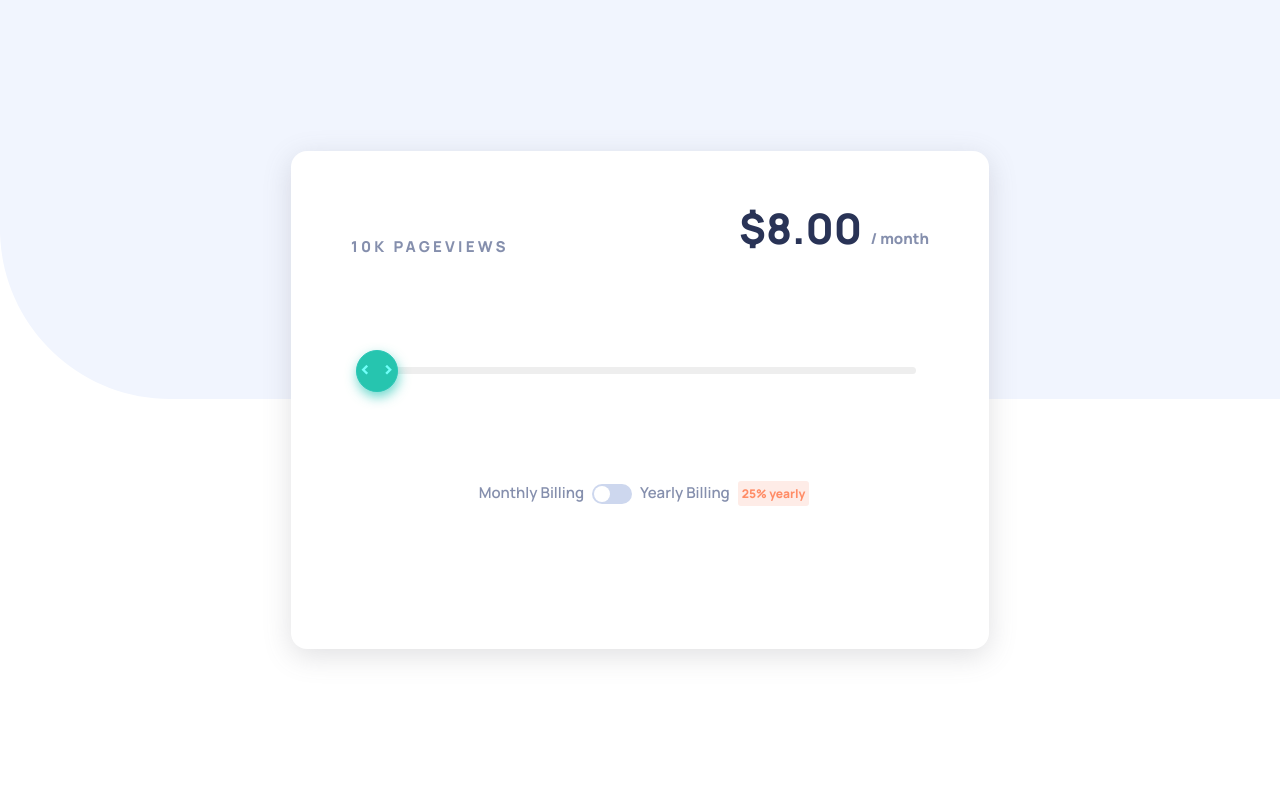
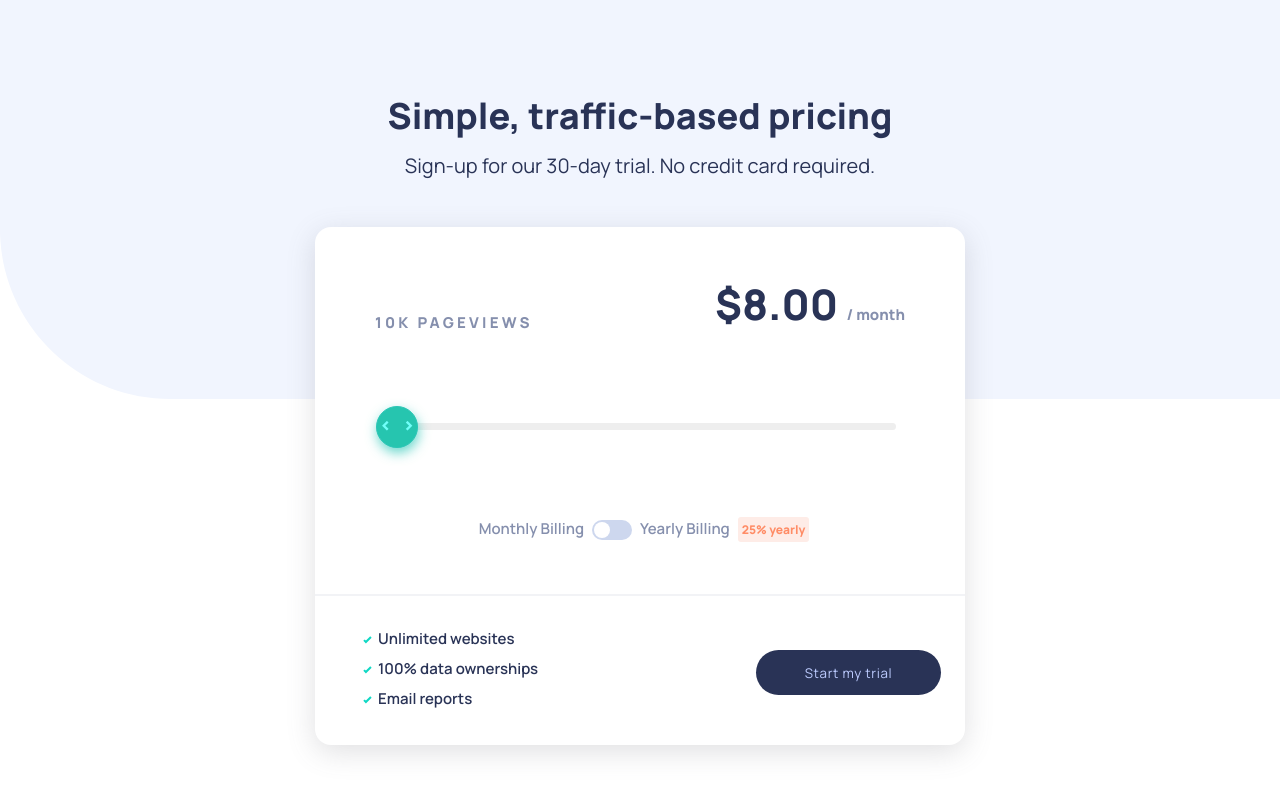
Before and after one commit to othewebdev/pricing-interactive, a React (Create React App) app: page / in a window 1280 px wide. Shown: the top 794 px of the page. Built offline with nearby package versions, Linux system fonts and the light colour scheme.

Commit message:
[PI-5] Bottom Bar, needs discount logic

```diff
--- a/public/index.html
+++ b/public/index.html
@@ -2,7 +2,7 @@
 <html lang="en">
   <head>
     <meta charset="utf-8" />
-    <link rel="icon" href="%PUBLIC_URL%/favicon.ico" />
+    <link rel="icon" href="%PUBLIC_URL%/favicon-32x32.png" />
     <meta name="viewport" content="width=device-width, initial-scale=1" />
     <meta name="theme-color" content="#000000" />
     <meta
@@ -24,7 +24,7 @@
       work correctly both with client-side routing and a non-root public URL.
       Learn how to configure a non-root public URL by running `npm run build`.
     -->
-    <title>React App</title>
+    <title>Pricing Interactive</title>
   </head>
   <body>
     <noscript>You need to enable JavaScript to run this app.</noscript>
--- a/src/App.css
+++ b/src/App.css
@@ -5,11 +5,15 @@
   background-size: 100%;
   min-height: 100vh;
   display: flex;
-  flex-direction: row;
+  flex-direction: column;
   align-items: center;
   justify-content: center;
   font-size: calc(10px + 2vmin);
   color: white;
+  font-family: "Manrope", sans-serif;
+}
+
+button {
   font-family: "Manrope", sans-serif;
 }
 
--- a/src/App.js
+++ b/src/App.js
@@ -1,9 +1,11 @@
 import "./App.css";
+import Header from "./components/Header/Header";
 import PricingTool from "./components/PricingTool/PricingTool";
 
 function App() {
   return (
     <div className="Page">
+      <Header />
       <PricingTool />
     </div>
   );
--- /dev/null
+++ b/src/components/Header/Header.jsx
@@ -0,0 +1,13 @@
+import React from "react";
+import "./styles.css";
+
+const Header = () => {
+  return (
+    <div className="HeaderContainer">
+      <h1>Simple, traffic-based pricing</h1>
+      <p>Sign-up for our 30-day trial. No credit card required.</p>{" "}
+    </div>
+  );
+};
+
+export default Header;
--- /dev/null
+++ b/src/components/Header/styles.css
@@ -0,0 +1,19 @@
+h1,
+p {
+  padding: none;
+  margin: 0;
+}
+
+h1 {
+  font-size: 36px;
+}
+
+p {
+  padding: 12px 0;
+  font-size: 20px;
+}
+
+.HeaderContainer {
+  color: hsl(227, 35%, 25%);
+  margin: 36px 0;
+}
--- a/src/components/PricingTool/PricingTool.jsx
+++ b/src/components/PricingTool/PricingTool.jsx
@@ -2,6 +2,7 @@ import React, { useState, useEffect } from "react";
 import Slider from "../Slider/Slider";
 import "./styles.css";
 import Toggle from "../Toggle/Toggle";
+import IconTick from "../../images/icon-check";
 
 const PricingTool = () => {
   const [price, setPrice] = useState(8);
@@ -11,19 +12,19 @@ const PricingTool = () => {
 
   useEffect(() => {
     switch (price) {
-      case 8:
+      case 8 || 6:
         setPageviews("10k");
         break;
-      case 12:
+      case 12 || 9:
         setPageviews("50k");
         break;
-      case 16:
+      case 16 || 12:
         setPageviews("100k");
         break;
-      case 24:
+      case 24 || 18:
         setPageviews("500k");
         break;
-      case 36:
+      case 36 || 27:
         setPageviews("1m");
         break;
       default:
@@ -31,8 +32,13 @@ const PricingTool = () => {
     }
   }, [price]);
 
+  const handleButton = () => {
+    window.location.reload(false);
+  };
+
   return (
     <div className="Container">
+      <div className="Top">
         <div className="Header">
           <span className="Pageviews">{pageviews} pageviews</span>
           <div className="PriceContainer">
@@ -44,6 +50,7 @@ const PricingTool = () => {
           currentPrice={price}
           updateMainPrice={setPrice}
           resetYearly={setIsYearly}
+          isYearly
         />
         <Toggle
           id="yearly"
@@ -52,6 +59,28 @@ const PricingTool = () => {
           optionLabels
         />
       </div>
+
+      <hr />
+      <div className="Bottom">
+        <ul>
+          <li>
+            <IconTick />
+            <span>Unlimited websites</span>
+          </li>
+          <li>
+            <IconTick />
+            <span>100% data ownerships</span>
+          </li>
+          <li>
+            <IconTick />
+            <span>Email reports</span>
+          </li>
+        </ul>
+        <button className="TrialBtn" onClick={() => handleButton()}>
+          Start my trial
+        </button>
+      </div>
+    </div>
   );
 };
 
--- a/src/components/PricingTool/styles.css
+++ b/src/components/PricingTool/styles.css
@@ -12,6 +12,9 @@
   min-height: 450px;
   box-shadow: rgba(100, 100, 111, 0.2) 0px 7px 29px 0px;
   border-radius: 16px;
+}
+
+.Top {
   padding: 24px;
 }
 
@@ -42,3 +45,52 @@
   text-transform: lowercase;
   padding-bottom: 60px;
 }
+
+hr {
+  margin-top: 30px;
+  margin-bottom: 5px;
+  border: 1px solid hsla(225, 20%, 60%, 0.11);
+}
+
+.Bottom {
+  padding: 0 24px;
+  color: hsl(227, 35%, 25%);
+  font-size: 15px;
+  font-weight: 600;
+  display: flex;
+  text-align: left;
+  justify-content: space-between;
+}
+
+.Bottom ul {
+  padding: 12px 24px;
+  list-style-type: none;
+  list-style: none;
+}
+
+.Bottom li {
+  height: 30px;
+}
+
+.TrialBtn {
+  align-self: center;
+  text-align: center;
+  height: 45px;
+  width: 185px;
+  border-radius: 25px;
+  border: none;
+  background-color: hsl(227, 35%, 25%);
+  color: hsl(226, 100%, 87%);
+  letter-spacing: 0.05em;
+  outline: none;
+  cursor: pointer;
+}
+
+.TrialBtn:hover {
+  transition: 0.3s ease all;
+  color: white;
+}
+
+.Bottom span {
+  padding-left: 6px;
+}
--- a/src/components/Slider/styles.css
+++ b/src/components/Slider/styles.css
@@ -1,5 +1,5 @@
 .SliderContainer {
-  height: 225px;
+  height: 185px;
   display: flex;
   align-items: center;
   justify-content: center;
--- /dev/null
+++ b/src/images/icon-check.jsx
@@ -0,0 +1,14 @@
+import * as React from "react";
+
+const IconTick = (props) => (
+  <svg xmlns="http://www.w3.org/2000/svg" width={9} height={8} {...props}>
+    <path
+      fill="none"
+      stroke="#10D8C4"
+      strokeWidth={2}
+      d="m1 4.134 1.907 1.908L7.949 1"
+    />
+  </svg>
+);
+
+export default IconTick;
```
Also changed, not shown: src/components/Slider/Slider.jsx (+6 -1 lines), public/favicon-32x32.png (renamed from src/images/favicon-32x32.png), src/images/icon-check.svg (deleted). Lines whose indentation alone changed are shown as unchanged.
